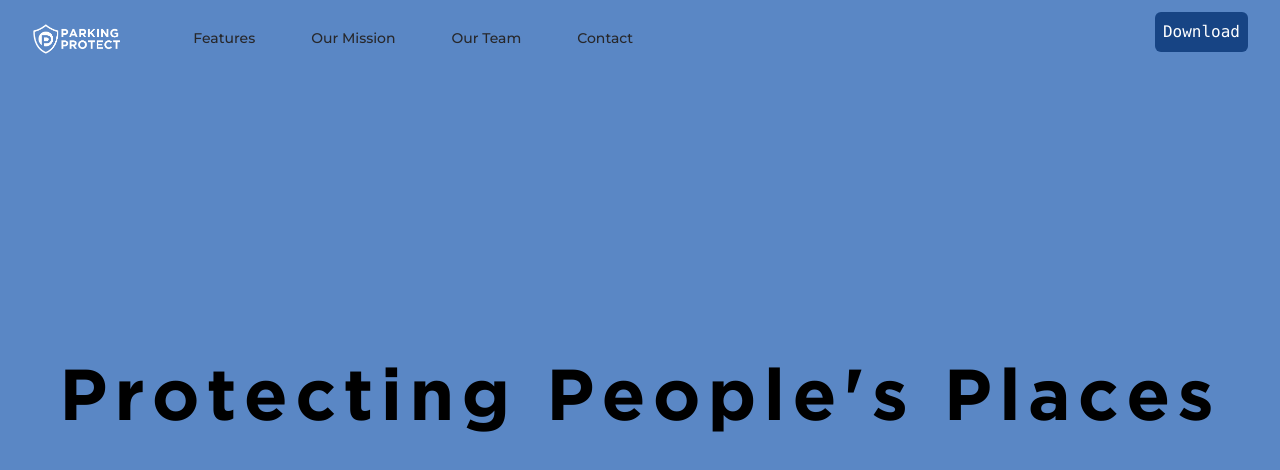
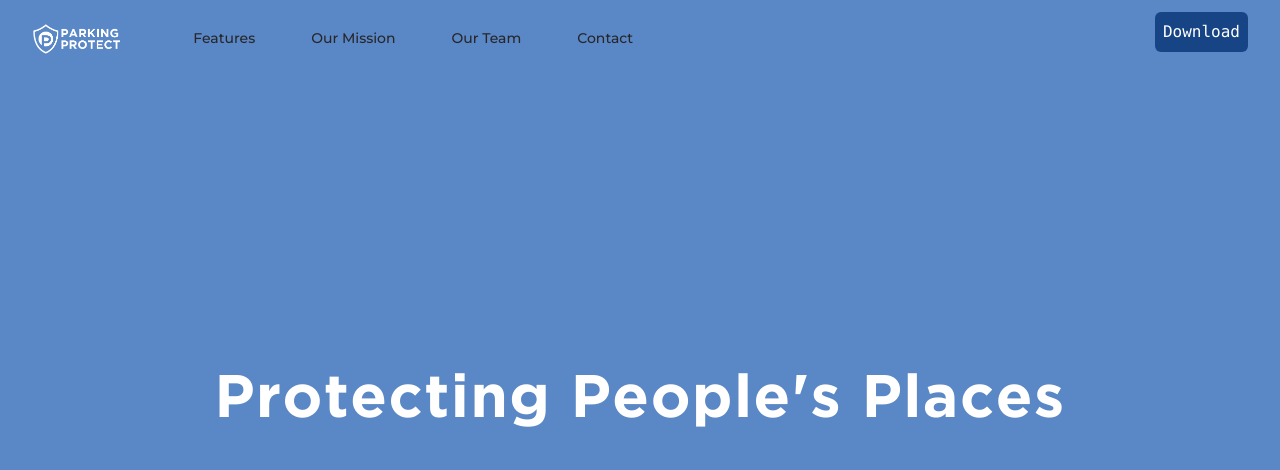
Before and after one commit to ngowran/parkingprotect, a Next.js app: page / in a window 1280 px wide. Shown: the top 470 px of the page. Built offline with nearby package versions, Linux system fonts and the light colour scheme.

Commit message:
hero style (temp)

```diff
--- a/components/Hero.jsx
+++ b/components/Hero.jsx
@@ -5,7 +5,7 @@ const Hero = () => {
     <div className="w-full h-screen text-center">
       <div className="max-w-[1240px] w-full h-full mx-auto p-2 flex justify-center items-center">
         <div>
-          <h3 className="text-7xl tracking-widest">
+          <h3 className="text-6xl tracking-wide text-white">
             Protecting People&apos;s Places
           </h3>
         </div>
```
